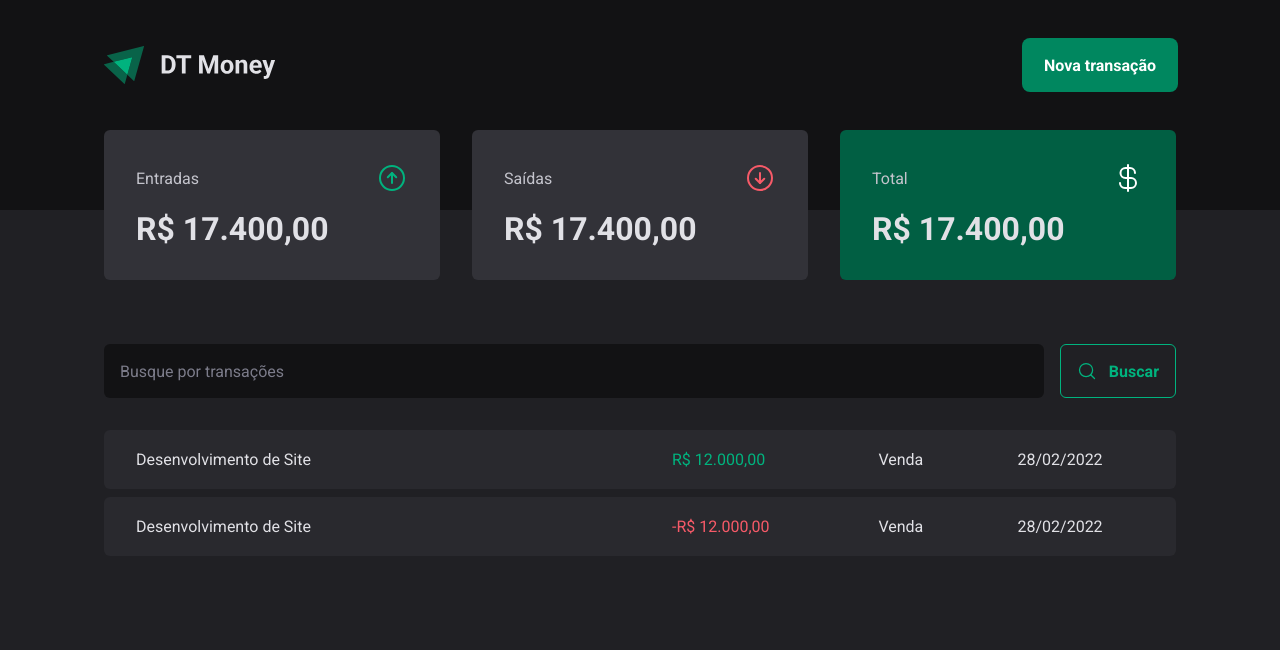
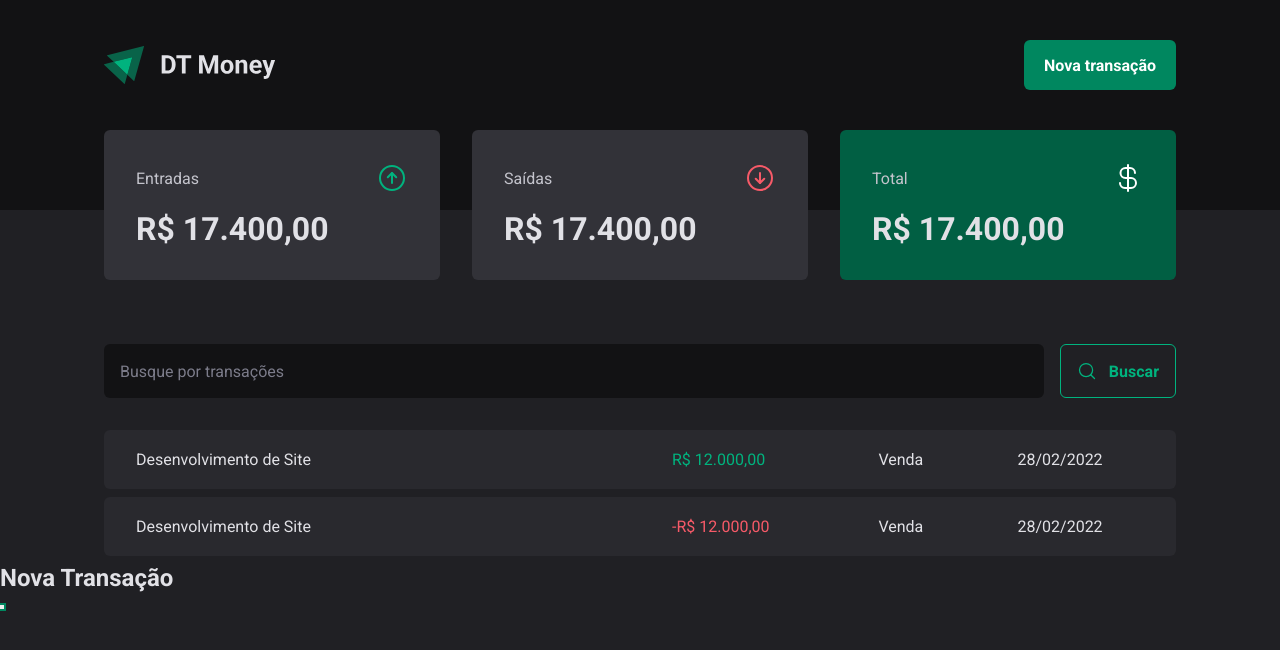
Before and after one commit to lucascnascimento/aula-03-dt-money, a React (Vite) app: page / in a window 1280 px wide. Both pictures are taken after a click on the button "Nova transação". Shown: the top 650 px of the page. Built offline with nearby package versions, Linux system fonts and the light colour scheme.

Commit message:
feat: create transactions dialog structure

```diff
--- a/package.json
+++ b/package.json
@@ -9,6 +9,7 @@
     "preview": "vite preview"
   },
   "dependencies": {
+    "@radix-ui/react-dialog": "^1.0.2",
     "phosphor-react": "^1.4.1",
     "react": "^18.2.0",
     "react-dom": "^18.2.0",
--- a/src/components/Header/index.tsx
+++ b/src/components/Header/index.tsx
@@ -1,12 +1,28 @@
 import { HeaderContainer, HeaderContent, NewTransactionButton } from "./styles";
 import logoImg from "../../assets/logo.svg";
+import * as Dialog from "@radix-ui/react-dialog";
 
 export function Header() {
   return (
     <HeaderContainer>
       <HeaderContent>
         <img src={logoImg} />
-        <NewTransactionButton>Nova transação</NewTransactionButton>
+
+        <Dialog.Root>
+          <Dialog.Trigger asChild>
+            <NewTransactionButton>Nova transação</NewTransactionButton>
+          </Dialog.Trigger>
+
+          <Dialog.Portal>
+            <Dialog.Overlay />
+
+            <Dialog.Content>
+              <Dialog.Title>Nova Transação</Dialog.Title>
+
+              <Dialog.Close />
+            </Dialog.Content>
+          </Dialog.Portal>
+        </Dialog.Root>
       </HeaderContent>
     </HeaderContainer>
   );
```
Also changed, not shown: 1 other file (tests, documents, lock files or other folders).
